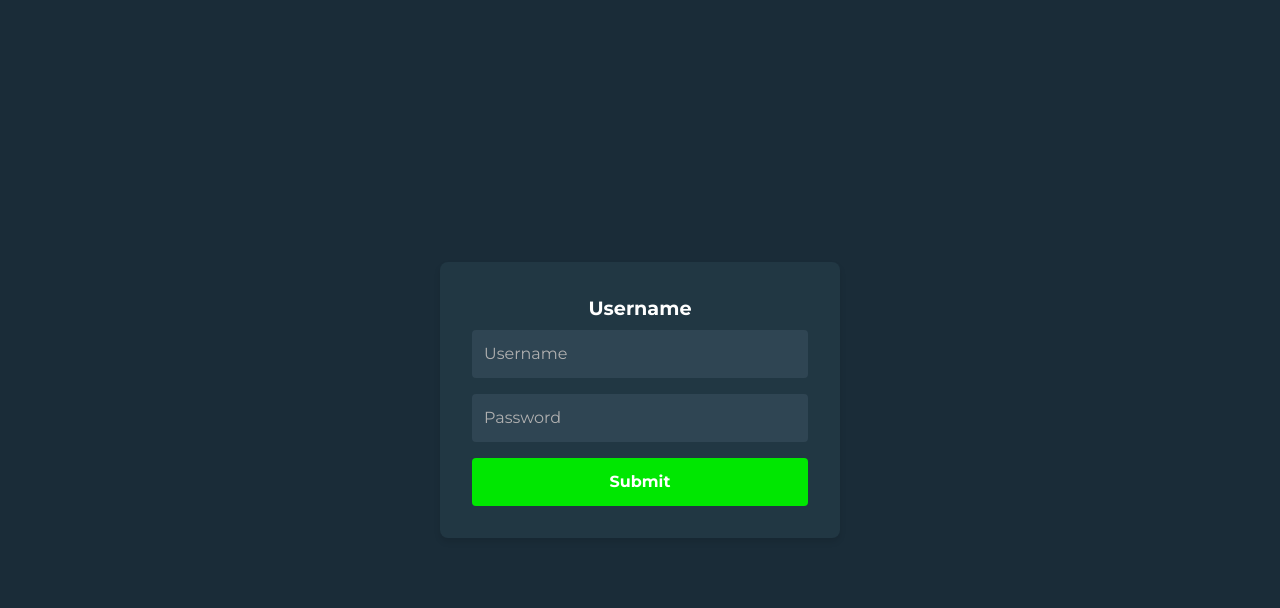
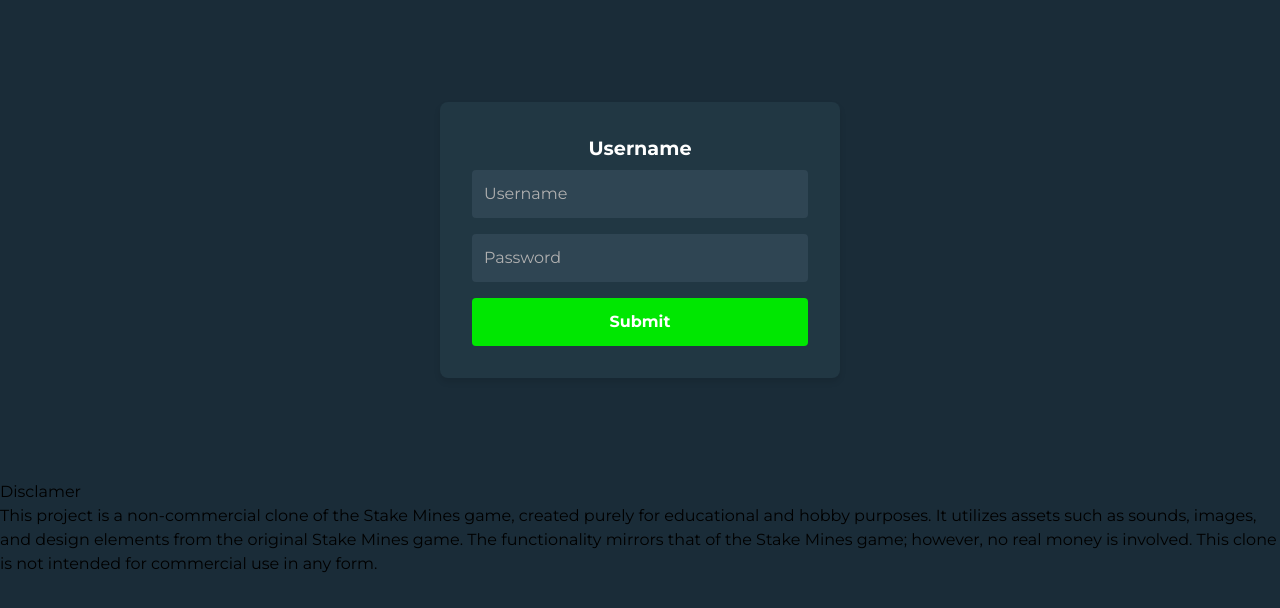
Before and after one commit to shubham-amlani/stake-mines, a React (Vite) app: page / in a window 1280 px wide. Shown: the top 608 px of the page. Built offline with nearby package versions, Linux system fonts and the light colour scheme.

Commit message:
Add Disclamer component

```diff
--- a/src/App.jsx
+++ b/src/App.jsx
@@ -4,6 +4,7 @@ import { getWallet, updateWallet, getUsername } from './Api';
 import {jwtDecode} from 'jwt-decode';
 import Form from './components/Form';
 import GamePage from './components/GamePage'
+import Disclamer from './components/Disclamer';
 import './App.css'
 
 const App = () => {
@@ -46,9 +47,15 @@ const App = () => {
     return (
         <div>
             {user ? (
+                <>
                 <GamePage amount={amount} setAmount={setAmount} user={user} setUser={setUser} username={username} token={token} handleUpdateWallet={handleUpdateWallet}/>
+                <Disclamer/>
+                </>
             ) : (
+                <>
                 <Form setUser={setUser} />
+                <Disclamer/>
+                </>
             )}
         </div>
     );
--- a/src/Form.css
+++ b/src/Form.css
@@ -2,7 +2,7 @@
     display: flex;
     justify-content: center;
     align-items: center;
-    height: 100vh;
+    height: 60vh;
     background-color: #1a2c38;
   }
 
--- /dev/null
+++ b/src/components/Disclamer.jsx
@@ -0,0 +1,14 @@
+import React from 'react'
+
+const Disclamer = () => {
+  return (
+    <>
+    <h3 className='text-red-500 text-lg font-medium text-center'>Disclamer</h3>
+    <div className='text-sm text-white font-medium w-[85%] mx-auto mb-5 mt-0'>
+      This project is a non-commercial clone of the Stake Mines game, created purely for educational and hobby purposes. It utilizes assets such as sounds, images, and design elements from the original Stake Mines game. The functionality mirrors that of the Stake Mines game; however, no real money is involved. This clone is not intended for commercial use in any form.
+    </div>
+    </>
+  )
+}
+
+export default Disclamer
--- a/src/components/Form.jsx
+++ b/src/components/Form.jsx
@@ -16,6 +16,7 @@ const Form = ({setUser}) => {
 };
 
   return (
+    <>
     <div className="form-container">
       <form className="username-form" onSubmit={handleSubmit}>
         <label htmlFor="username" className="form-label">Username</label>
@@ -31,6 +32,7 @@ const Form = ({setUser}) => {
         <button type="submit" className="form-button">Submit</button>
       </form>
     </div>
+    </>
   );
 }
 
```
